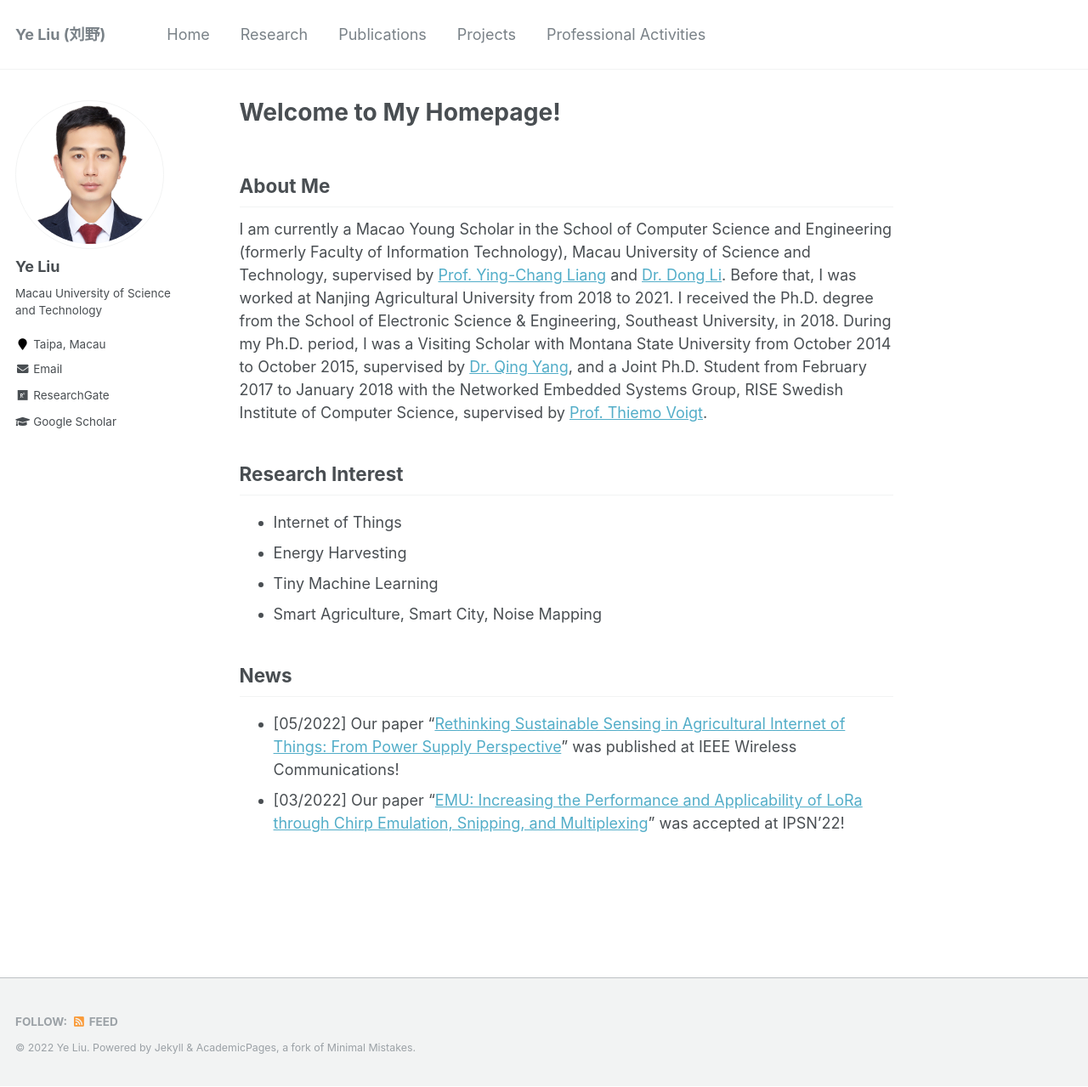
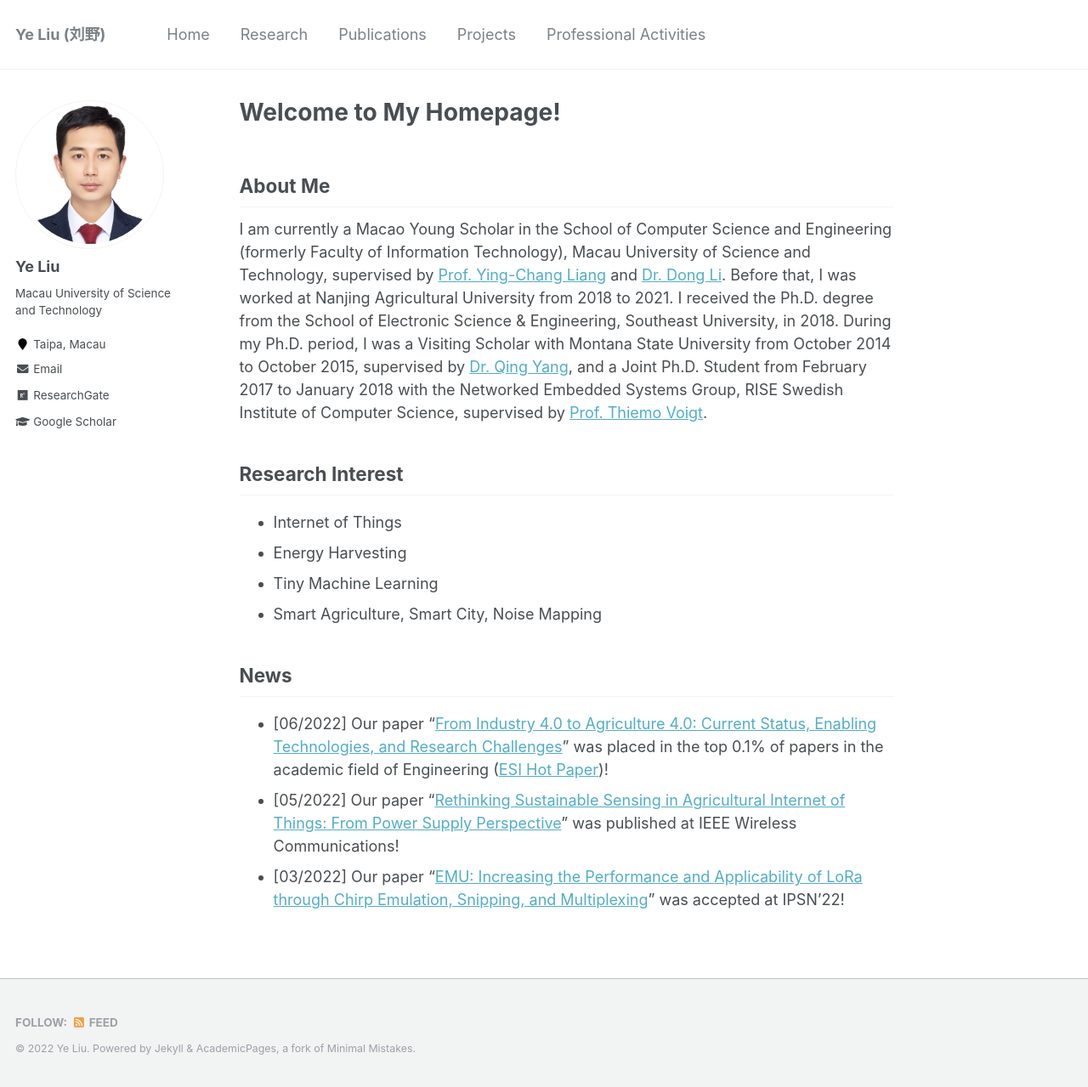
Before and after one commit to ChrisYe-Liu/chrisye-liu.github.io, a Jekyll site: the page built from _pages/about.md, in a window 1280 px wide and 1279 px high. Shown: the whole window at 85% size. Built offline with Jekyll 4.4.1, drawn with Linux system fonts in a browser that asks for light colours; our own code applies the rules of GitHub Pages for plain Markdown files.

Commit message:
hot paper

```diff
--- a/_pages/about.md
+++ b/_pages/about.md
@@ -24,6 +24,7 @@ Research Interest
 
 News
 ------
+* [06/2022] Our paper "[From Industry 4.0 to Agriculture 4.0: Current Status, Enabling Technologies, and Research Challenges](https://chrisye-liu.github.io/files/ye20agriculture4.pdf)" was placed in the top 0.1% of papers in the academic field of Engineering ([ESI Hot Paper](https://chrisye-liu.github.io/files/agri4hotpaper.pdf))!
 * [05/2022] Our paper "[Rethinking Sustainable Sensing in Agricultural Internet of Things: From Power Supply Perspective](https://chrisye-liu.github.io/files/ye22poweredge.pdf)" was published at IEEE Wireless Communications!
 * [03/2022] Our paper "[EMU: Increasing the Performance and Applicability of LoRa
 through Chirp Emulation, Snipping, and Multiplexing](https://chrisye-liu.github.io/files/yang22emu.pdf)" was accepted at IPSN'22!
```
Also changed, not shown: 1 other file.
